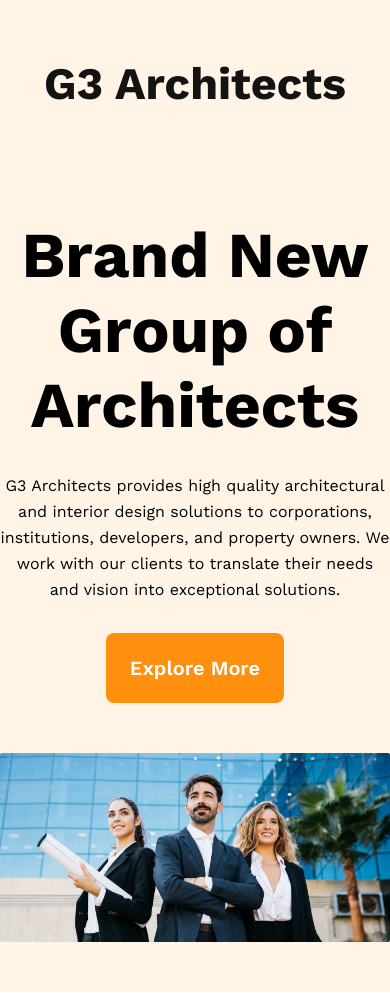
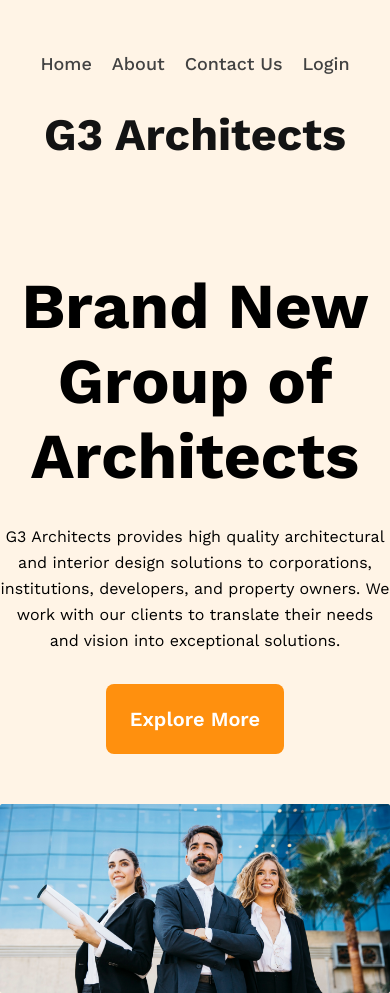
Before and after one commit to AbidReal/G3-Architects, a plain HTML site: page index.html in a window 390 px wide. Shown: the top 993 px of the page. Drawn offline with nearby package versions, Linux system fonts and the light colour scheme.

Commit message:
added nav for mobile version

```diff
--- a/styles/style.css
+++ b/styles/style.css
@@ -329,9 +329,14 @@ article h3 {
   }
   .nav {
     justify-content: center;
+    flex-direction: column-reverse;
+    align-items: center;
   }
   .nav-links {
-    display: none !important;
+    padding: 0 0 24px;
+  }
+  .nav-anchor {
+    padding: 0 10px;
   }
   .teams-features {
     flex-direction: column;
```
